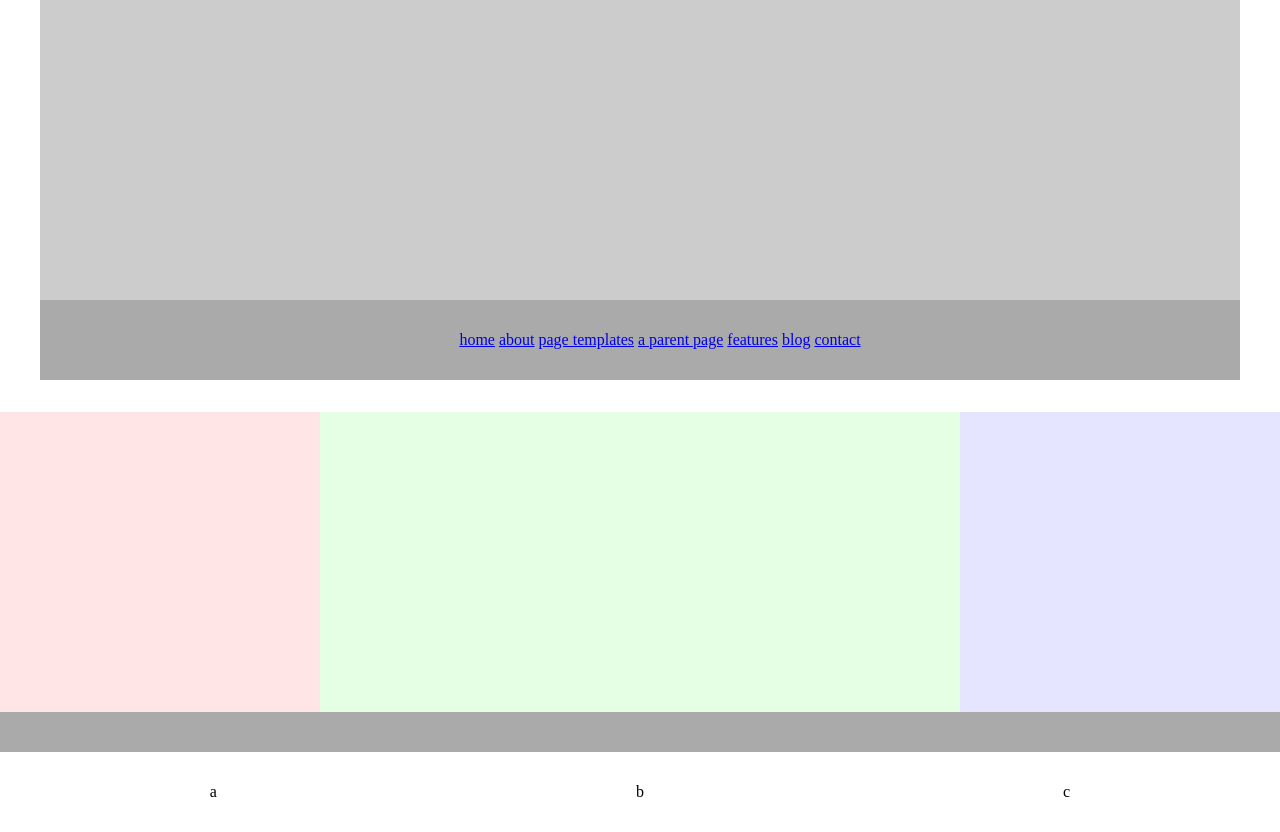
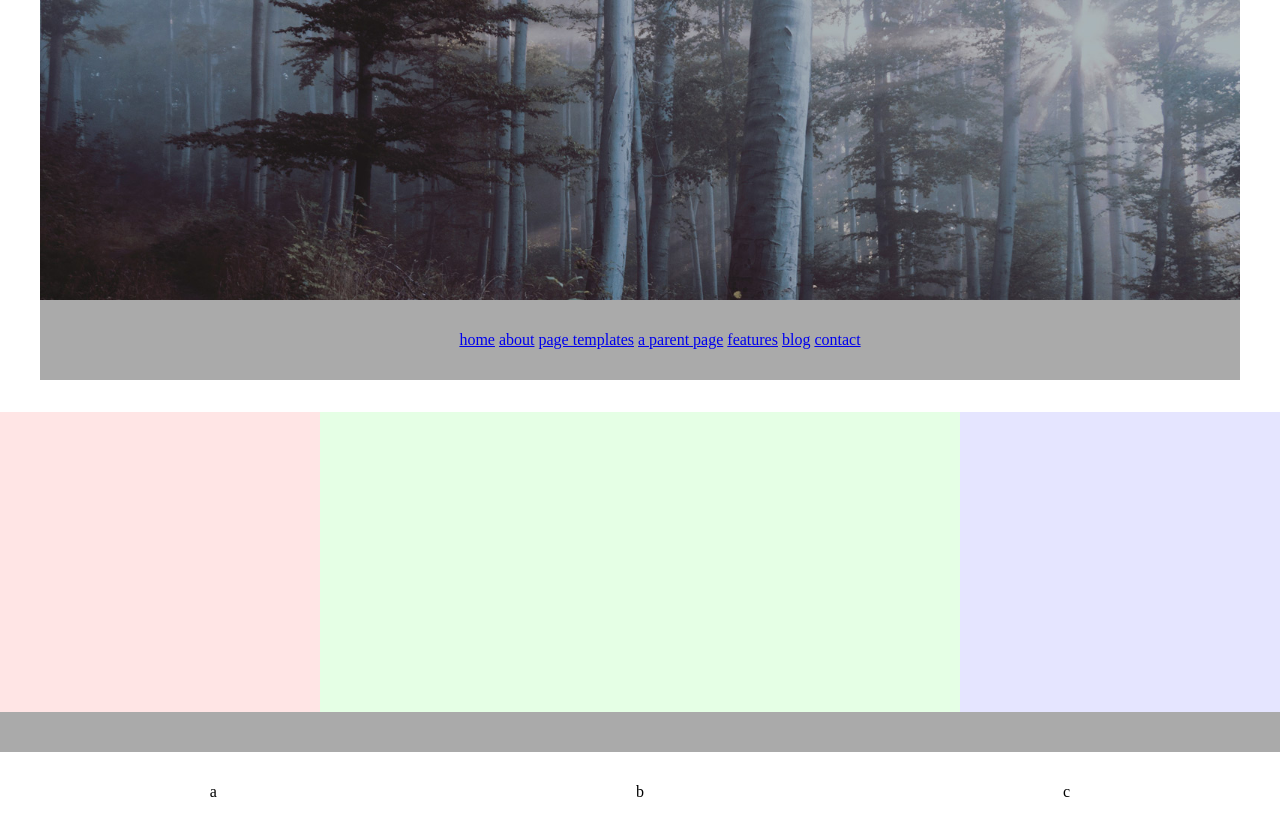
Before and after one commit to Akiras88/htmlcss-struttura-wp, a plain HTML site: page index.html in a window 1280 px wide. Drawn offline with Linux system fonts and the light colour scheme.

Commit message:
immagine sfondo header

```diff
--- a/index.html
+++ b/index.html
@@ -5,6 +5,7 @@
     <title>struttura-wp</title>
     <link rel="stylesheet" href="style/style.css">
     <link rel="stylesheet" href="style/all.min.css">
+    <link href="https://fonts.googleapis.com/css?family=Montserrat:400,600,800&display=swap" rel="stylesheet">
   </head>
   <body>
     <div id="container">
--- a/style/style.css
+++ b/style/style.css
@@ -21,7 +21,8 @@
 }
 .hero {
   height: 300px;
-  background-color: #ccc;
+  background-image: url(../img/background-banner.jpeg);
+  background-size: cover;
 }
 
 /* style navbar */
```
